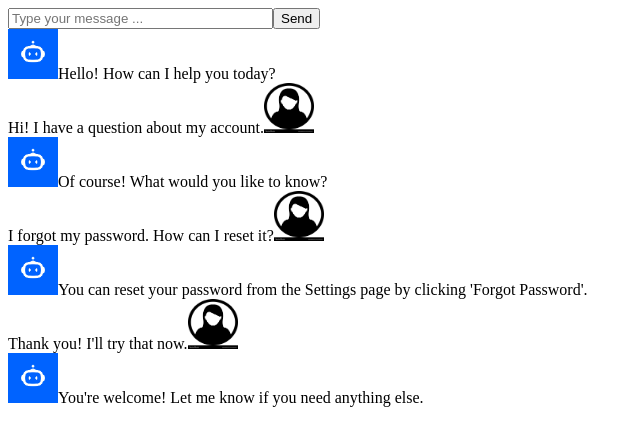
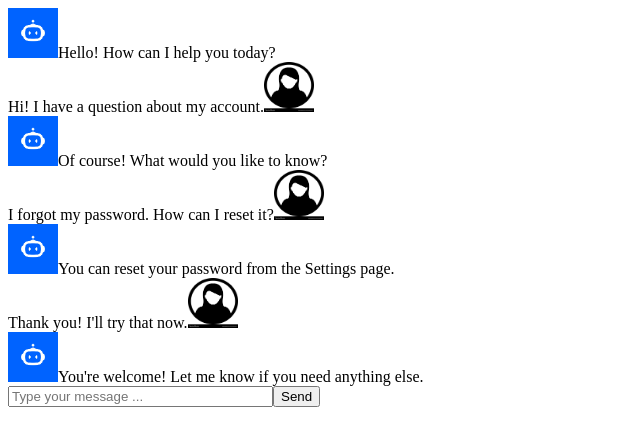
Before and after one commit to Edldev12/Chatbot, a React (Vite) app: page / in a window 1280 px wide. Shown: the top 446 px of the page, without its empty margins (0-642 px from the left). Built offline with nearby package versions, Linux system fonts and the light colour scheme.

Commit message:
i do to get message when i write in input

```diff
--- a/src/App.jsx
+++ b/src/App.jsx
@@ -1,45 +1,44 @@
+import { useState } from "react";
 import ChatInput from "./component/ChatInput.jsx";
-import ChatMessage from "./component/ChatMessage.jsx";
+import ChatMessages from "./component/ChatMessage.jsx";
 
 function App() {
+  const [chatMessages, setChatMessages] = useState([
+    {
+      message: "Hello! How can I help you today?",
+      sender: "robot",
+    },
+    {
+      message: "Hi! I have a question about my account.",
+      sender: "user",
+    },
+    {
+      message: "Of course! What would you like to know?",
+      sender: "robot",
+    },
+    {
+      message: "I forgot my password. How can I reset it?",
+      sender: "user",
+    },
+    {
+      message: "You can reset your password from the Settings page.",
+      sender: "robot",
+    },
+    {
+      message: "Thank you! I'll try that now.",
+      sender: "user",
+    },
+    {
+      message: "You're welcome! Let me know if you need anything else.",
+      sender: "robot",
+    },
+  ]);
+
   return (
     <>
-      <ChatInput />
+      <ChatMessages chatMessages={chatMessages} />
 
-      <ChatMessage
-        message="Hello! How can I help you today?"
-        sender="robot"
-      />
-
-      <ChatMessage
-        message="Hi! I have a question about my account."
-        sender="user"
-      />
-
-      <ChatMessage
-        message="Of course! What would you like to know?"
-        sender="robot"
-      />
-
-      <ChatMessage
-        message="I forgot my password. How can I reset it?"
-        sender="user"
-      />
-
-      <ChatMessage
-        message="You can reset your password from the Settings page by clicking 'Forgot Password'."
-        sender="robot"
-      />
-
-      <ChatMessage
-        message="Thank you! I'll try that now."
-        sender="user"
-      />
-
-      <ChatMessage
-        message="You're welcome! Let me know if you need anything else."
-        sender="robot"
-      />
+      <ChatInput setChatMessages={setChatMessages} />
     </>
   );
 }
--- a/src/component/ChatInput.jsx
+++ b/src/component/ChatInput.jsx
@@ -1,12 +1,37 @@
-function ChatInput() {
+import { useState } from "react";
+
+function ChatInput({ setChatMessages }) {
+  const [inputText, setInputText] = useState("");
+
+  function saveInputText(event) {
+    setInputText(event.target.value);
+  }
+
+  function sendMessages() {
+    setChatMessages((messages) => [
+      ...messages,
+      {
+        message: inputText,
+        sender: "user",
+      },
+    ]);
+
+    setInputText("");
+  }
+
   return (
     <div className="chat-input">
       <input
         type="text"
         placeholder="Type your message ..."
-        size="30"></input>
-      <button>Send</button>
+        size="30"
+        value={inputText}
+        onChange={saveInputText}
+      />
+
+      <button onClick={sendMessages}>Send</button>
     </div>
-  )
+  );
 }
+
 export default ChatInput;
--- a/src/component/ChatMessage.jsx
+++ b/src/component/ChatMessage.jsx
@@ -6,17 +6,37 @@ function ChatMessage(props) {
   //const sender = props.sender;
   const { message, sender } = props;
   //destructuing the props object to extract the messange and sender properties. This allows us to use messange and sender directly instead of accessing them through props.message and props.sender.
-
   return (
     <div className="chat-message">
       {sender === "robot" && (
         <img src={robotImage} alt="robot" width="50" height="50" />
       )}
+
       {message}
+
       {sender === "user" && (
         <img src={userImage} alt="user" width="50" height="50" />
       )}
     </div>
-  )
+  );
 }
-export default ChatMessage;
+
+function ChatMessages(props) {
+  const { chatMessages } = props;
+
+  return (
+    <>
+      {chatMessages.map((chatMessage, index) => {
+        return (
+          <ChatMessage
+            key={index}
+            message={chatMessage.message}
+            sender={chatMessage.sender}
+          />
+        );
+      })}
+    </>
+  );
+}
+
+export default ChatMessages;
```
